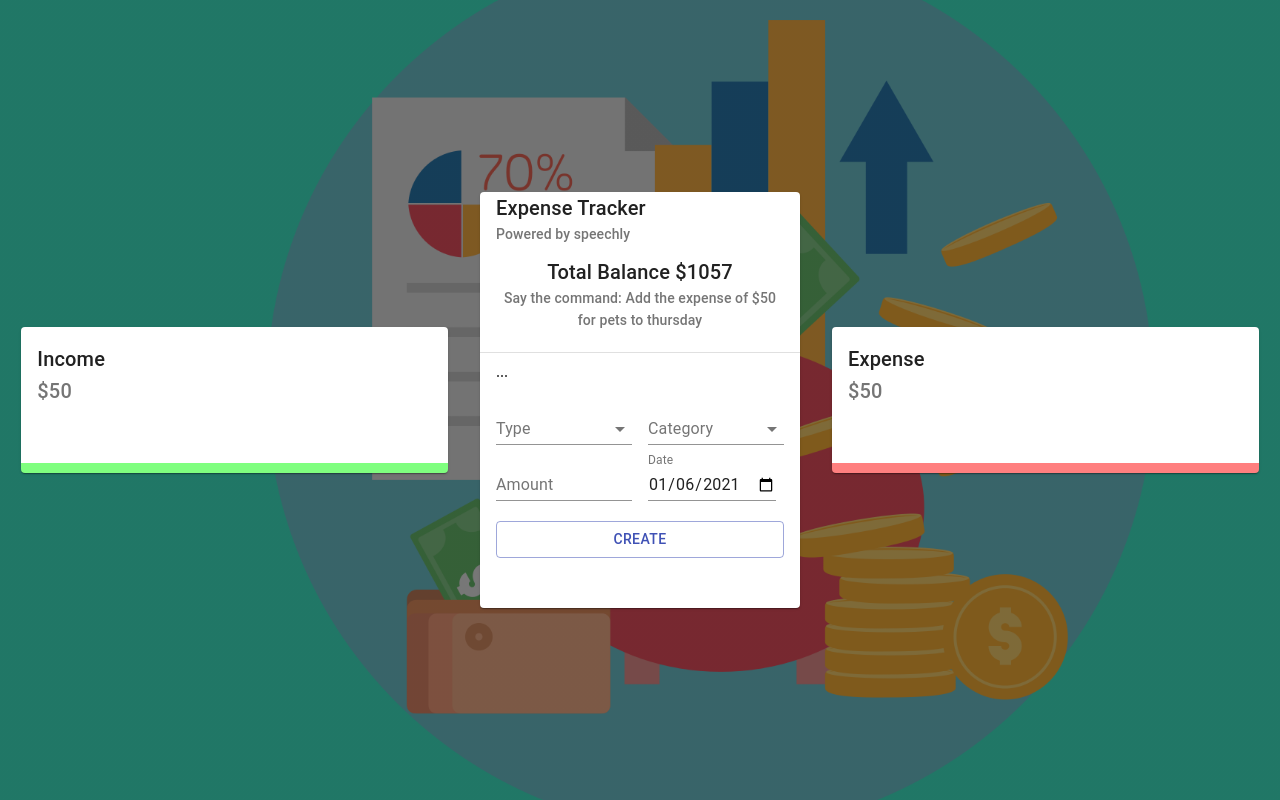
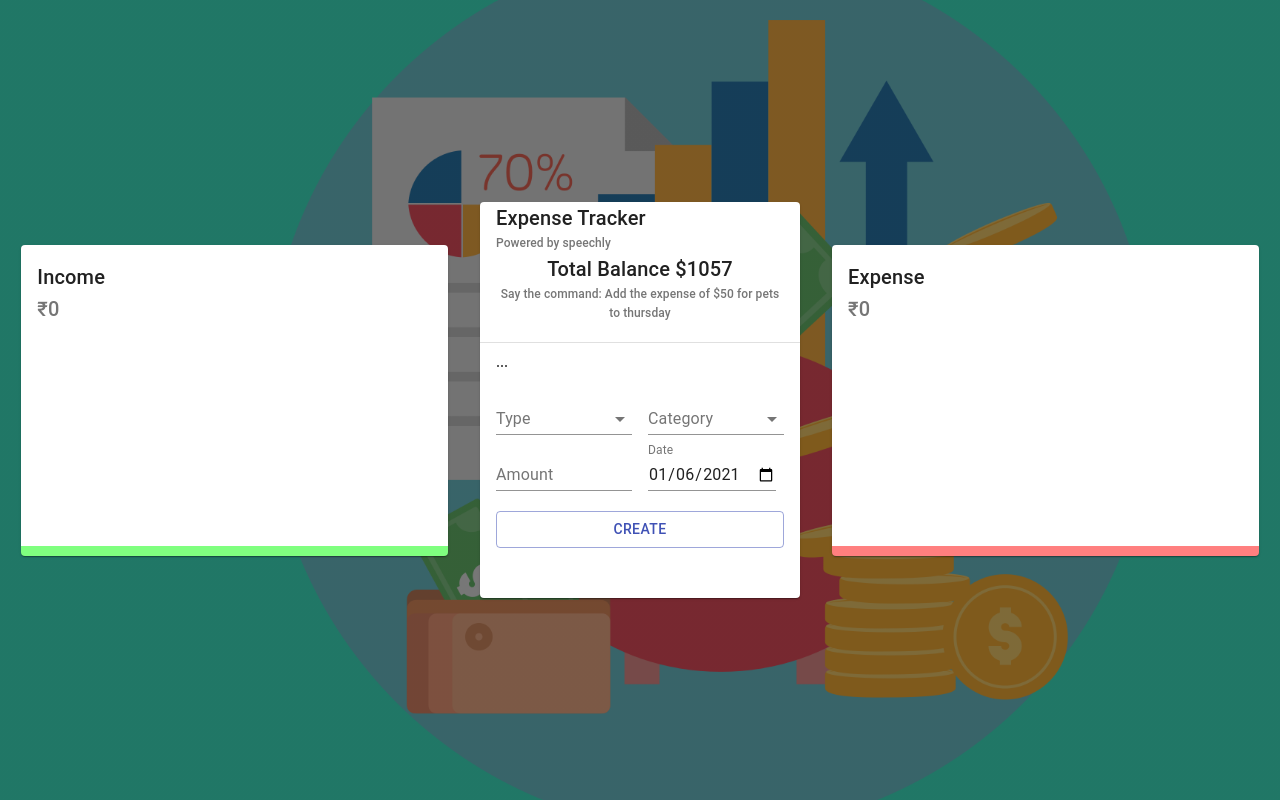
Before and after one commit to harshabhatta/expense_tracker, a React (Create React App) app: page / in a window 1280 px wide. Built offline with nearby package versions, Linux system fonts and the light colour scheme.

Commit message:
custom hooks, charts. details update

```diff
--- a/src/components/Details/Details.js
+++ b/src/components/Details/Details.js
@@ -1,11 +1,14 @@
 import React from 'react';
 import { Card, CardContent, Typography } from '@material-ui/core';
 import { Doughnut } from 'react-chartjs-2';
+import useTransactions from '../../customHooks/useTransactions';
 
 import useStyles from './DetailsStyles';
 
 export const Details = ({ title }) => {
   const classes = useStyles();
+  const { total, doughnutData } = useTransactions(title);
+
   return (
     <div>
       <Card className={title === 'Income' ? classes.income : classes.expense}>
@@ -14,10 +17,10 @@ export const Details = ({ title }) => {
             {title}
           </Typography>
           <Typography variant='h6' color='textSecondary'>
-            $50
+            {`₹${total}`}
           </Typography>
+          <Doughnut data={doughnutData} />
         </CardContent>
-        <CardContent></CardContent>
       </Card>
     </div>
   );
--- a/src/components/Main/Main.js
+++ b/src/components/Main/Main.js
@@ -14,18 +14,33 @@ function Main() {
           <Typography color='textPrimary' variant='h6'>
             Expense Tracker
           </Typography>
-          <Typography color='textSecondary' variant='subtitle2'>
+          <Typography
+            color='textSecondary'
+            variant='subtitle2'
+            style={{ fontSize: '12px' }}
+          >
             Powered by speechly
           </Typography>
+          <Typography color='textPrimary' variant='h6' align='center'>
+            Total Balance $1057
+          </Typography>
+          <Typography
+            color='textSecondary'
+            align='center'
+            variant='subtitle2'
+            style={{ fontSize: '12px' }}
+          >
+            Say the command: Add the expense of $50 for pets to thursday
+          </Typography>
         </CardContent>
-        <CardContent className={classes.cardContent}>
+        {/* <CardContent className={classes.cardContent}>
           <Typography color='textPrimary' variant='h6' align='center'>
             Total Balance $1057
           </Typography>
           <Typography color='textSecondary' align='center' variant='subtitle2'>
             Say the command: Add the expense of $50 for pets to thursday
           </Typography>
-        </CardContent>
+        </CardContent> */}
         <Divider className={classes.divider} />
         <CardContent className={classes.cardContent}>
           <Form />
--- /dev/null
+++ b/src/customHooks/useTransactions.js
@@ -0,0 +1,46 @@
+import { useContext } from 'react';
+import { ExpenseTrackerContext } from '../Context/Context';
+import {
+  incomeCategories,
+  expenseCategories,
+  resetCategories,
+} from '../constants/constants';
+
+const useTransactions = (type) => {
+  const { transactions } = useContext(ExpenseTrackerContext);
+
+  // extract transactions based on type -> income/expense
+  const typeTransactions = transactions.filter((t) => t.type === type);
+  // calculate the total amount of type
+  const total = typeTransactions.reduce((acc, curr) => acc + curr.amount, 0);
+  // sum up the amounts to individual constant categories
+  resetCategories();
+  const selectedCategories =
+    type === 'Income' ? incomeCategories : expenseCategories;
+  typeTransactions.forEach((t) => {
+    const category = selectedCategories.find((c) => c.type === t.category);
+    if (category) {
+      category.amount += t.amount;
+    }
+    console.log(t, category, selectedCategories);
+  });
+  const requiredTransactions = selectedCategories.filter((s) => s.amount > 0);
+  console.log(requiredTransactions);
+  // setup react-chartJs doughnut data
+  const doughnutData = {
+    datasets: [
+      {
+        data: requiredTransactions.map((t) => t.amount),
+        backgroundColor: requiredTransactions.map((t) => t.color),
+      },
+    ],
+    // These labels appear in the legend and in the tooltips when hovering different arcs
+    labels: requiredTransactions.map((t) => t.type),
+  };
+
+  console.log(doughnutData);
+
+  return { total, doughnutData };
+};
+
+export default useTransactions;
```
Also changed, not shown: 1 other file (tests, documents, lock files or other folders).
